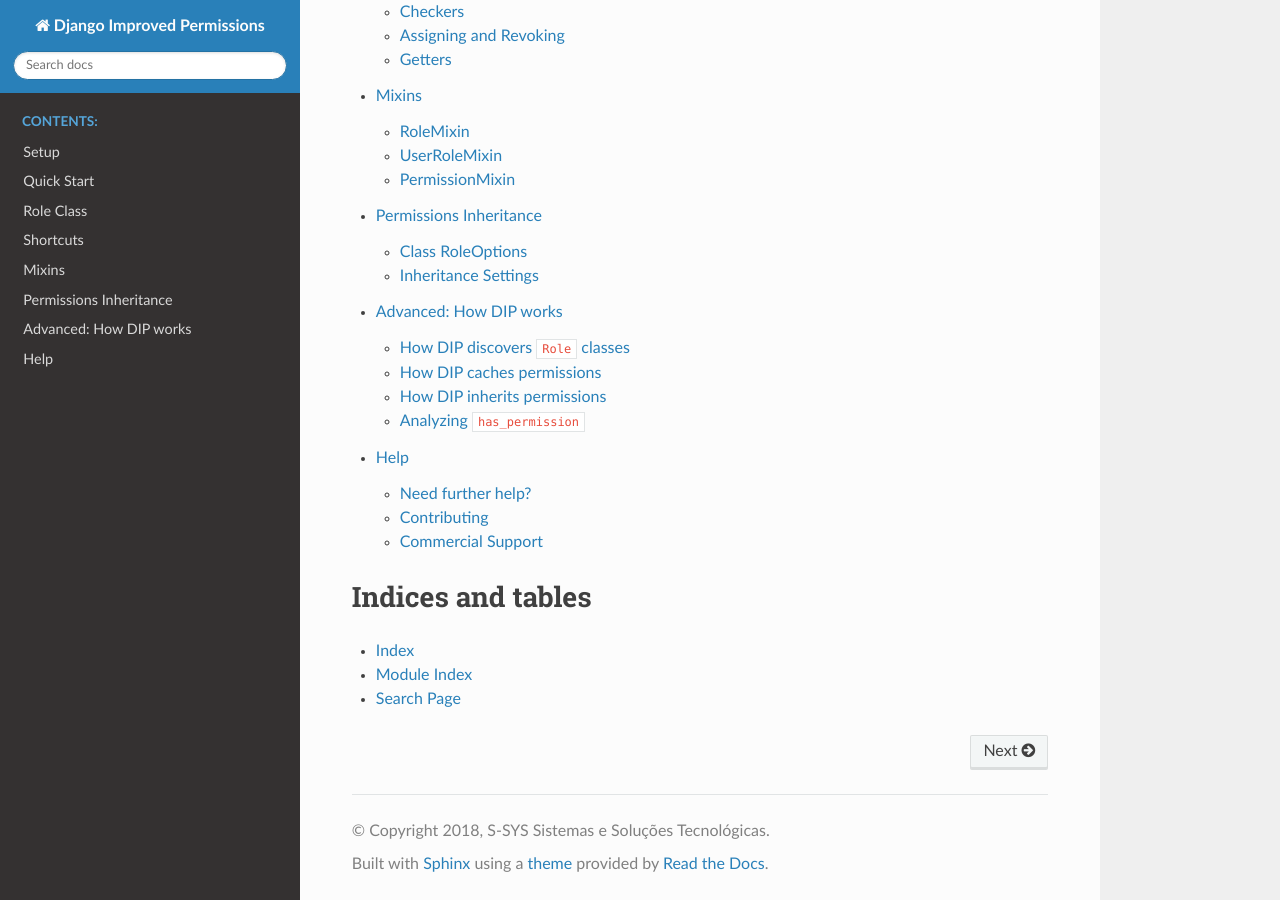
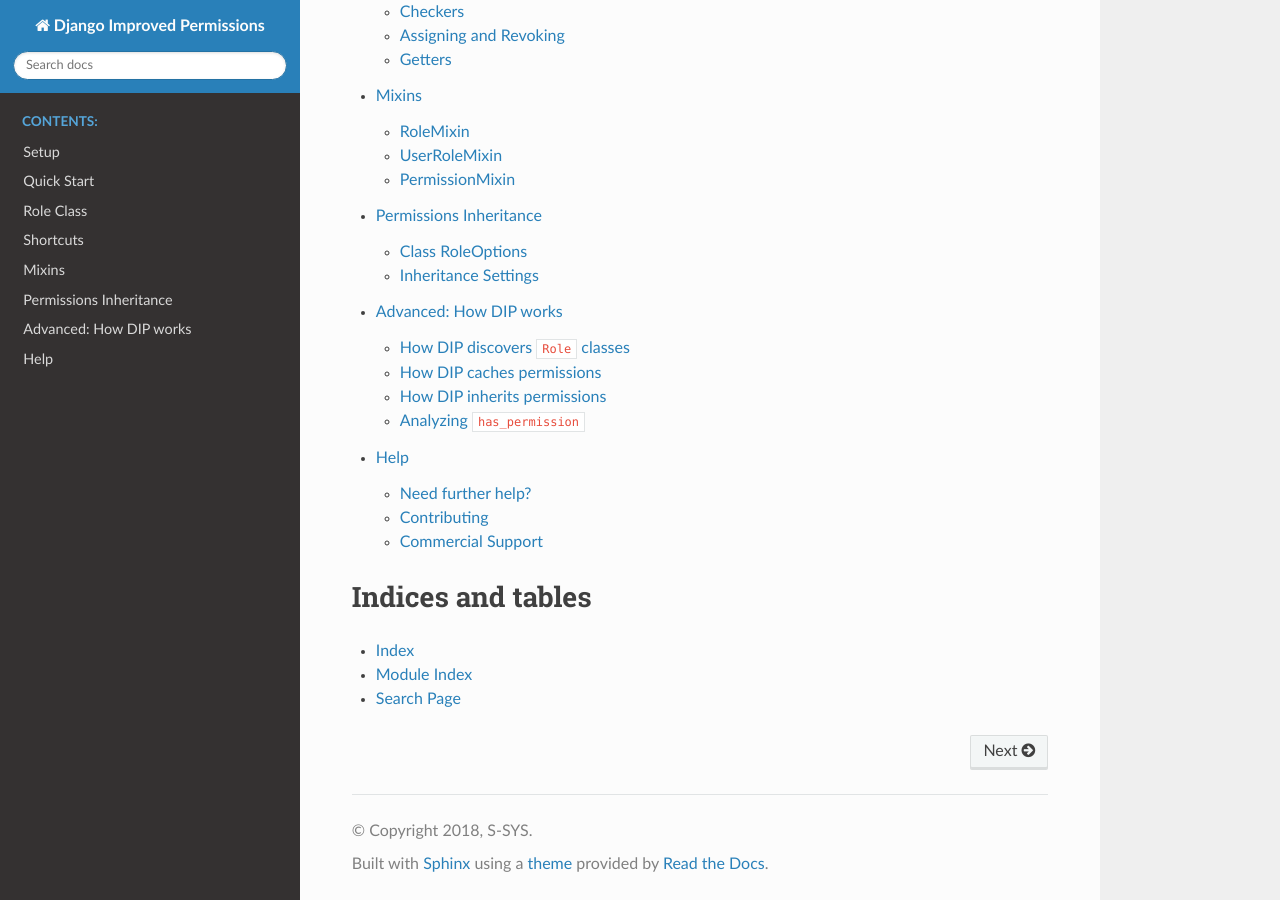
Before and after one commit to s-sys/django-improved-permissions, a Sphinx documentation site: the page built from docs/source/index.rst, in a window 1280 px wide and 900 px high, scrolled down 840 px. Built offline with Sphinx 7.4.7 and the Read the Docs theme 2.0.0, drawn with Linux system fonts in a browser that asks for light colours.

Commit message:
Fix non-ASCII chars

```diff
--- a/docs/source/conf.py
+++ b/docs/source/conf.py
@@ -19,7 +19,7 @@
 # -- Project information -----------------------------------------------------
 
 project = 'Django Improved Permissions'
-copyright = '2018, S-SYS Sistemas e Soluções Tecnológicas'
+copyright = '2018, S-SYS'
 author = 'Gabriel de Biasi'
 
 # The short X.Y version
```
